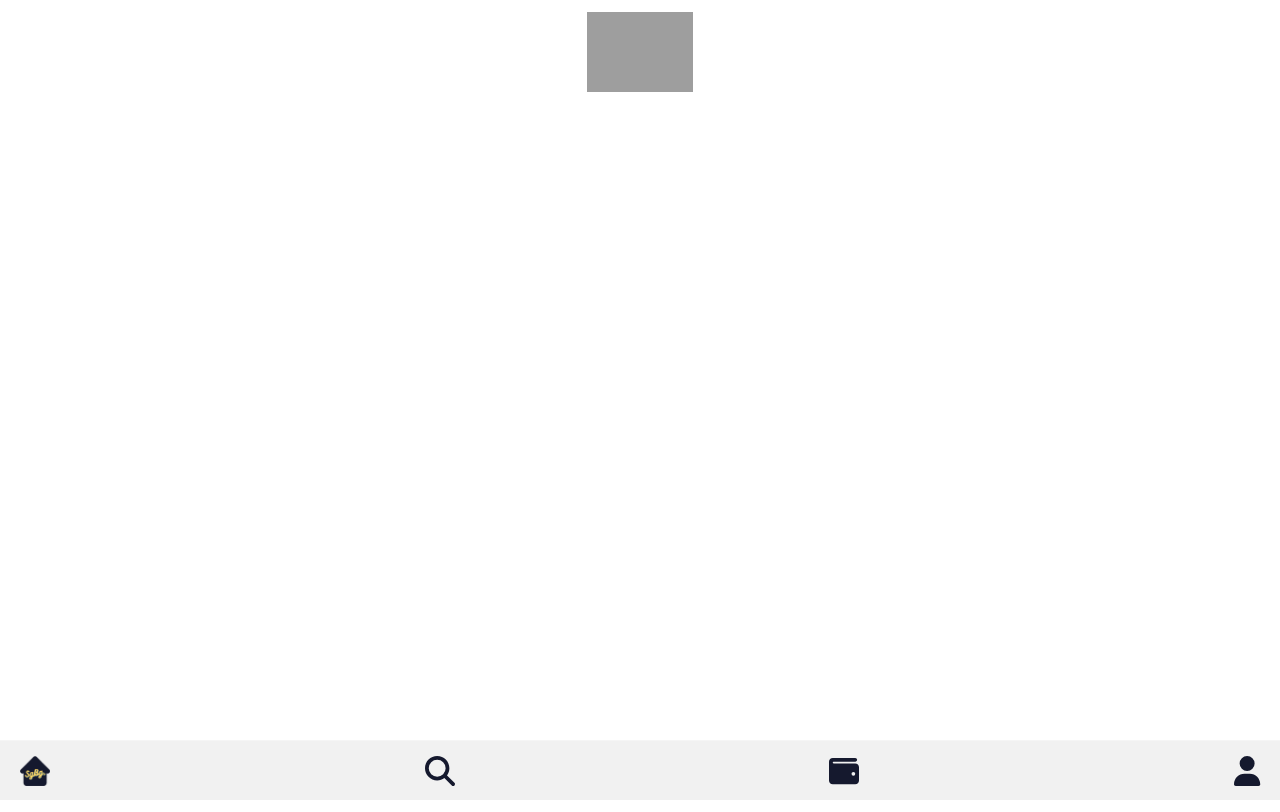
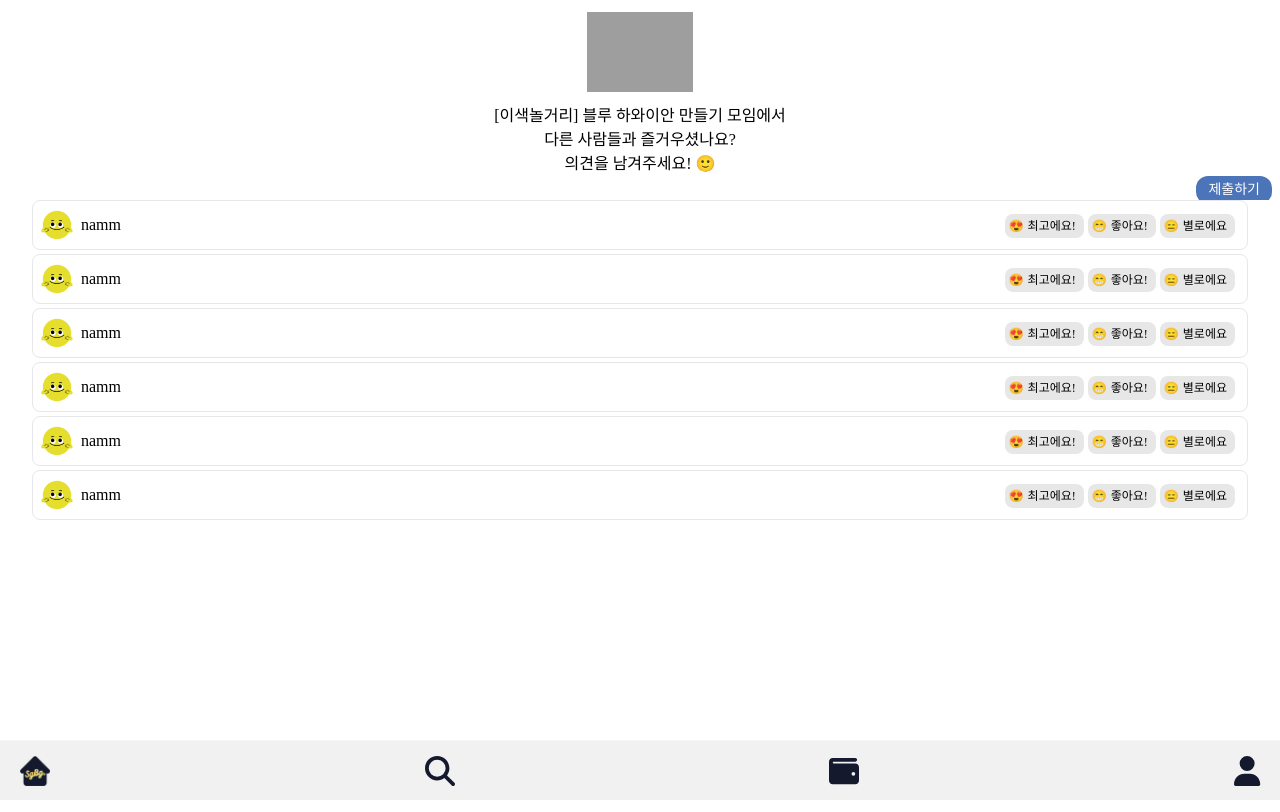
Before and after one commit to heua717/sgbg, a React (Create React App) app in the folder frontend/: page /eval/1 in a window 1280 px wide. Built offline with nearby package versions, Linux system fonts and the light colour scheme; grey boxes are pictures that could not be loaded; a web font is replaced by a local one.

Commit message:
[S07P22A707-131]feat:add UserReview markup

```diff
--- /dev/null
+++ b/frontend/src/components/buttons/BtnEvalUser.tsx
@@ -0,0 +1,10 @@
+const BtnEvalUser = () => {
+  return (
+    <button className="bg-gray-300 rounded-lg px-1 font-light text-xs mr-1">
+      <span className="mr-1">😍</span>
+      <span className="mr-1">최고에요!</span>
+    </button>
+  );
+};
+
+export default BtnEvalUser;
--- /dev/null
+++ b/frontend/src/components/cards/UserReviewCard.tsx
@@ -0,0 +1,37 @@
+import { getParticipantBadge } from "../../util/profile";
+
+const UserReviewCard = () => {
+  return (
+    <div className="w-full flex flex-row justify-between items-center border rounded-lg p-2 mb-1">
+      {/* 피평가자 정보 */}
+      <div className="flex flex-row">
+        {/* 사용자 뱃지 */}
+        <div className="w-[2rem] h-[2rem] mr-2">
+          <img
+            className="w-full h-full"
+            src={process.env.PUBLIC_URL + `/img/userBadge` + getParticipantBadge(60) + ".png"}
+            alt="사용자 뱃지"
+          />
+        </div>
+        <span className="font-light leading-loose">{`namm`}</span>
+      </div>
+      {/* 점수 버튼 */}
+      <div>
+        <button className="bg-gray-300 rounded-lg p-1 font-light text-xs mr-1">
+          <span className="mr-1">😍</span>
+          <span className="mr-1">최고에요!</span>
+        </button>
+        <button className="bg-gray-300 rounded-lg p-1 font-light text-xs mr-1">
+          <span className="mr-1">😁</span>
+          <span className="mr-1">좋아요!</span>
+        </button>
+        <button className="bg-gray-300 rounded-lg p-1 font-light text-xs mr-1">
+          <span className="mr-1">😑</span>
+          <span className="mr-1">별로에요</span>
+        </button>
+      </div>
+    </div>
+  );
+};
+
+export default UserReviewCard;
--- a/frontend/src/pages/UserReview.tsx
+++ b/frontend/src/pages/UserReview.tsx
@@ -1,13 +1,28 @@
+import UserReviewCard from "../components/cards/UserReviewCard";
 import Logo from "../components/Logo";
 
 const UserReview = () => {
+  const list = [ 0, 0, 0, 0, 0, 0];
   return (
-    <div>
-      {/* 로고 */}
-      <Logo />
-      {/* 멘트 */}
-      {/* 제출 버튼 */}
+    <div className="w-full h-full">
+      <div className="h-[25vh] overflow-hidden">
+        {/* 로고 */}
+        <Logo />
+        {/* 멘트 */}
+        <div className="flex flex-col justify-center items-center">
+          <span>{`[이색놀거리] 블루 하와이안 만들기 모임에서`}</span>
+          <span>{`다른 사람들과 즐거우셨나요?`} </span>
+          <span>{`의견을 남겨주세요! 🙂`}</span>
+        </div>
+        {/* 제출 버튼 */}
+        <div className="flex justify-end px-2 mb-1">
+          <button className=" bg-blue-300 text-white text-sm rounded-xl py-1 px-3">제출하기</button>
+        </div>
+      </div>
       {/* 참여자 내역 */}
+      <div className="w-per95 h-[75vh] m-auto">
+        { list.map(() => <UserReviewCard/>) }
+      </div>
     </div>
   );
 };
```
